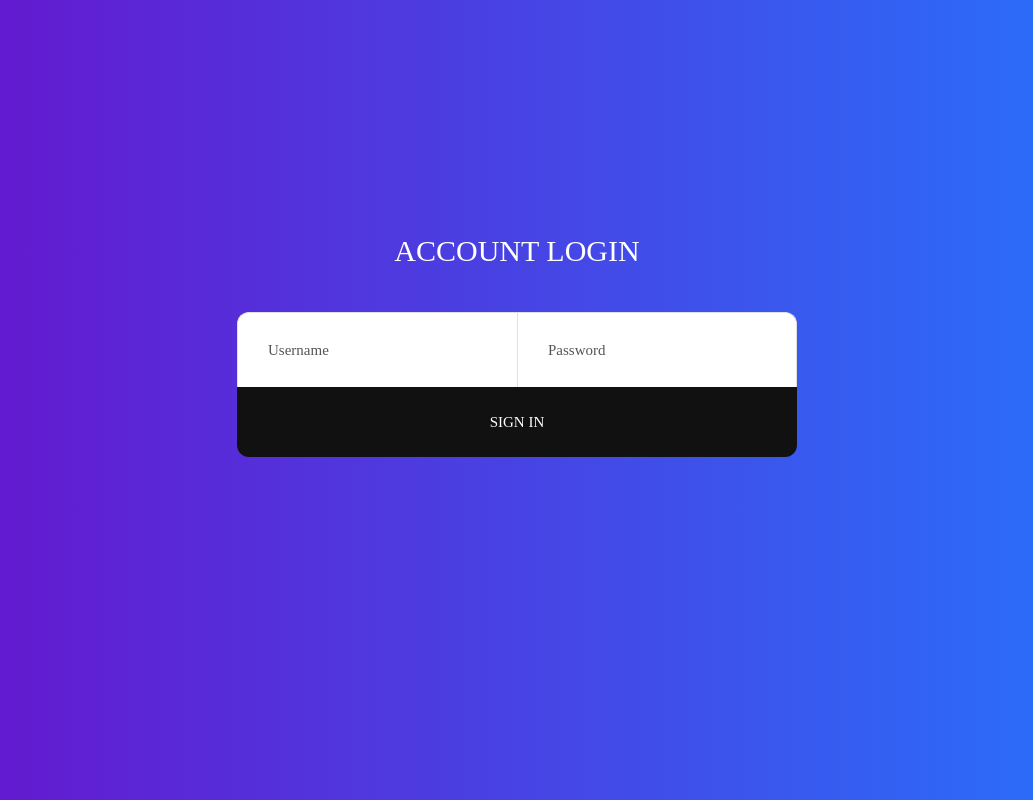
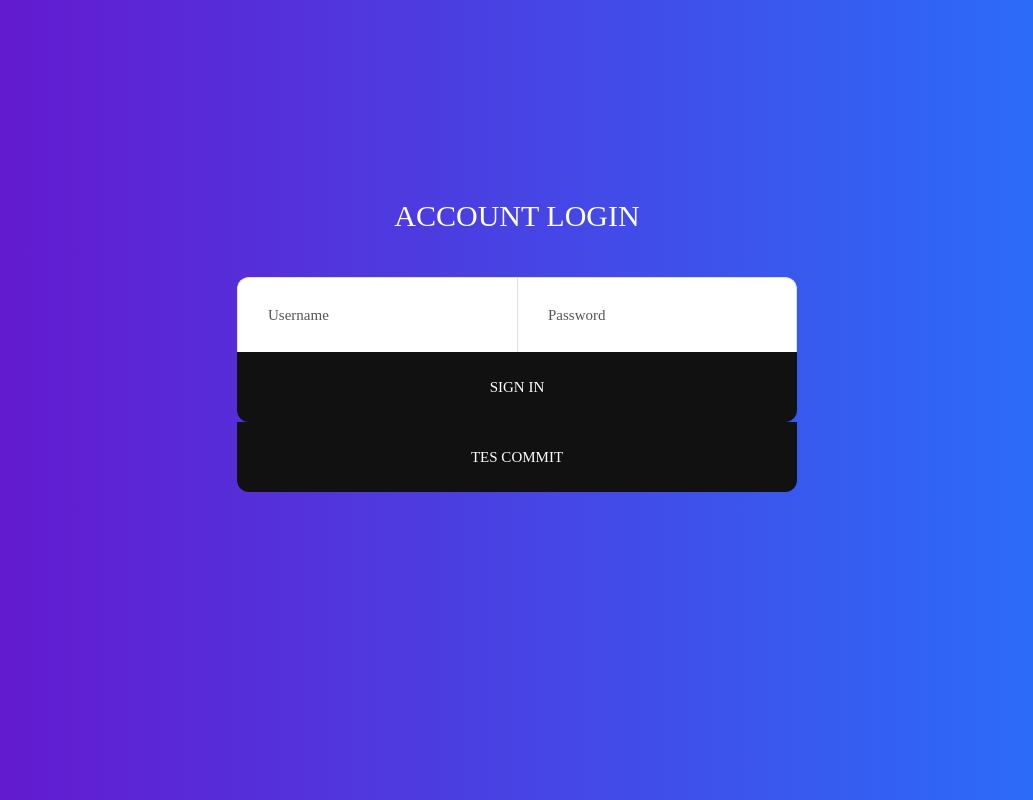
Before and after one commit to Marcelinoderry/Monitoring, a PHP site: page /login.php in a window 1280 px wide. Shown: the whole page, without its empty margins (123-1156 px from the left). Run offline with PHP 8.4, Linux system fonts and the light colour scheme; some web fonts are replaced.

Commit message:
Tes Koneksi Git

```diff
--- a/login.php
+++ b/login.php
@@ -53,6 +53,10 @@
 							Sign in
 						</button>
 					</div>
+					<div class="container-login100-form-btn">
+						<button class="login100-form-btn" name="login">
+							Tes commit
+						</button>
 				</form>
 			</div>
 		</div>
```
